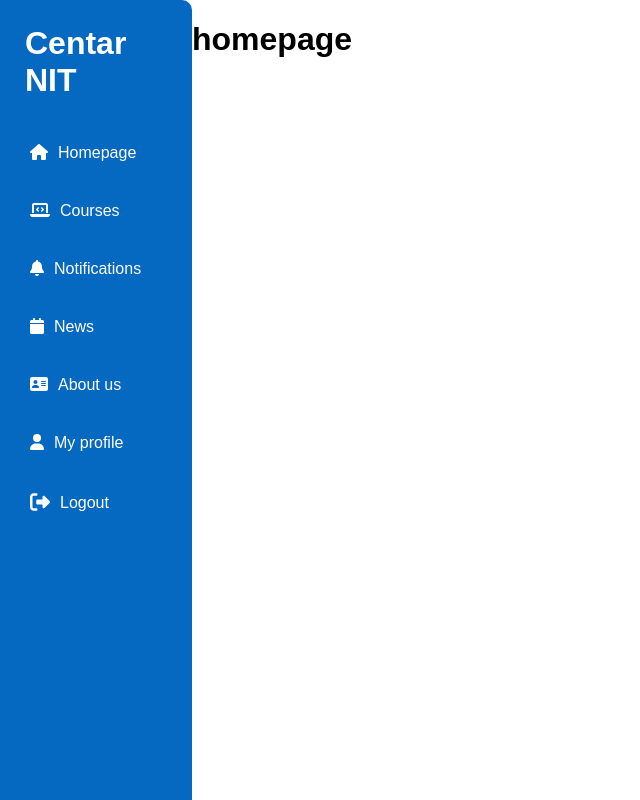
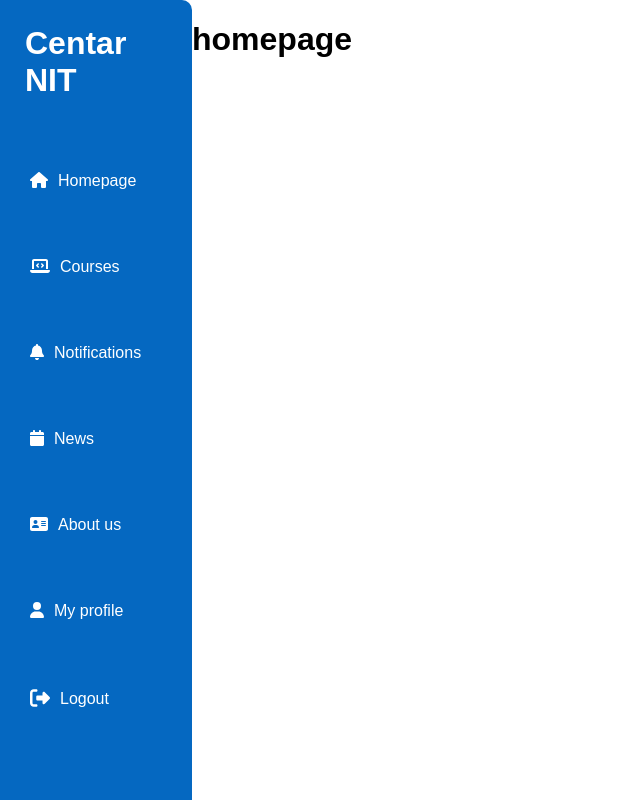
Before and after one commit to janajolovic/centar_nit, a React (Create React App) app: page / in a window 1280 px wide. Shown: the whole page, without its empty margins (0-640 px from the left). Built offline with nearby package versions, Linux system fonts and the light colour scheme.

Commit message:
minor changes on sidebar

```diff
--- a/src/components/Sidebar/Sidebar.jsx
+++ b/src/components/Sidebar/Sidebar.jsx
@@ -7,34 +7,48 @@ const Sidebar = () => {
   return (
     <div className={classes.sidebar}>
       <h1>Centar NIT</h1>
+      <Link to="/">
         <div className={classes.icons}>
           <FontAwesomeIcon icon="fa-solid fa-house" />
-        <Link to="/">Homepage</Link>
+          <span>Homepage</span>
         </div>
+      </Link>
+      <Link to="/courses">
         <div className={classes.icons}>
           <FontAwesomeIcon icon="fa-solid fa-laptop-code" />
-        <Link to="/courses">Courses</Link>
+          <span>Courses</span>
         </div>
+      </Link>
+      <Link to="/">
         <div className={classes.icons}>
           <FontAwesomeIcon icon="fa-solid fa-bell" />
-        <Link to="/">Notifications</Link>
+          <span>Notifications</span>
         </div>
+      </Link>
+      <Link to="/">
         <div className={classes.icons}>
           <FontAwesomeIcon icon="fa-solid fa-calendar" />
-        <Link to="/">News</Link>
+          <span>News</span>
         </div>
+      </Link>
+      <Link to="/">
         <div className={classes.icons}>
           <FontAwesomeIcon icon="fa-solid fa-address-card" />
-        <Link to="/">About us</Link>
+          <span>About us</span>
         </div>
+      </Link>
+      <Link to="/">
         <div className={classes.icons}>
           <FontAwesomeIcon icon="fa-solid fa-user" />
-        <Link to="/">My profile</Link>
+          <span>My profile</span>
         </div>
+      </Link>
+      <Link to="/">
         <div className={classes.icons}>
           <FontAwesomeIcon icon={["fas", "fa-right-from-bracket"]} size="lg" />
-        <Link to="/">Logout</Link>
+          <span>Logout</span>
         </div>
+      </Link>
     </div>
   );
 };
--- a/src/components/Sidebar/Sidebar.module.css
+++ b/src/components/Sidebar/Sidebar.module.css
@@ -34,3 +34,7 @@
   color: white;
   font-weight: 700;
 }
+
+.sidebar span {
+  margin-left: 10px;
+}
```
Lines whose indentation alone changed are shown as unchanged.
